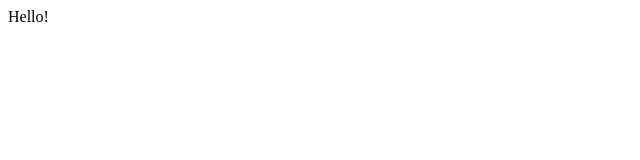
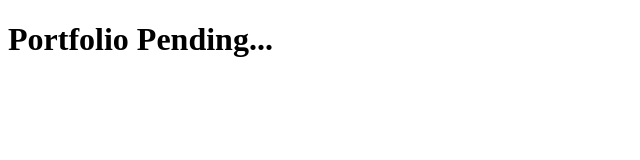
Before and after one commit to IceK1203/IceK1203.github.io, a plain HTML site: page index.html in a window 1280 px wide. Shown: the whole page, without its empty margins (0-640 px from the left). Drawn offline with Linux system fonts and the light colour scheme.

Commit message:
Update index.html

```diff
--- a/index.html
+++ b/index.html
@@ -6,6 +6,6 @@
     <title>Document</title>
 </head>
 <body>
-    Hello!
+    <h1>Portfolio Pending...</h1>
 </body>
 </html>
```
